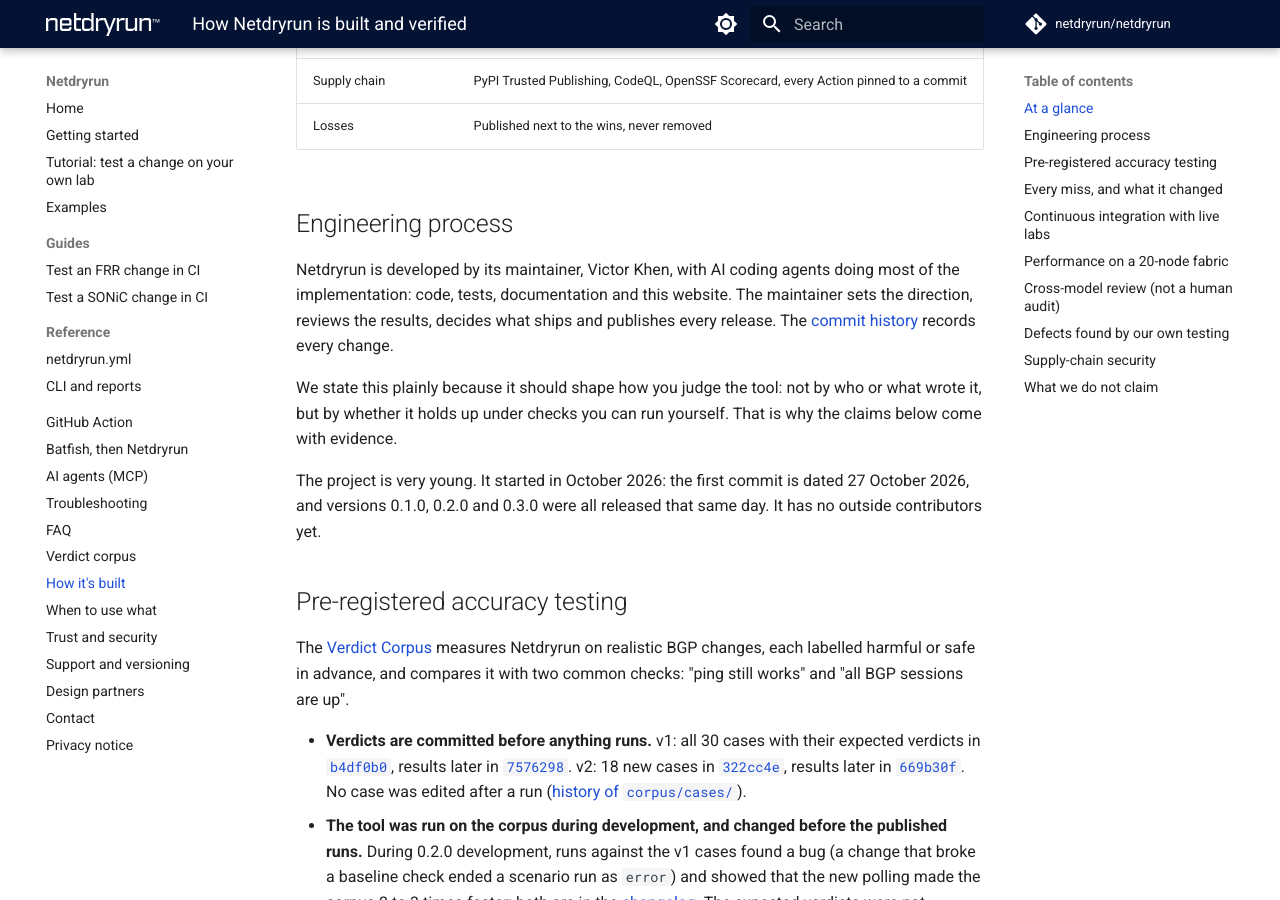
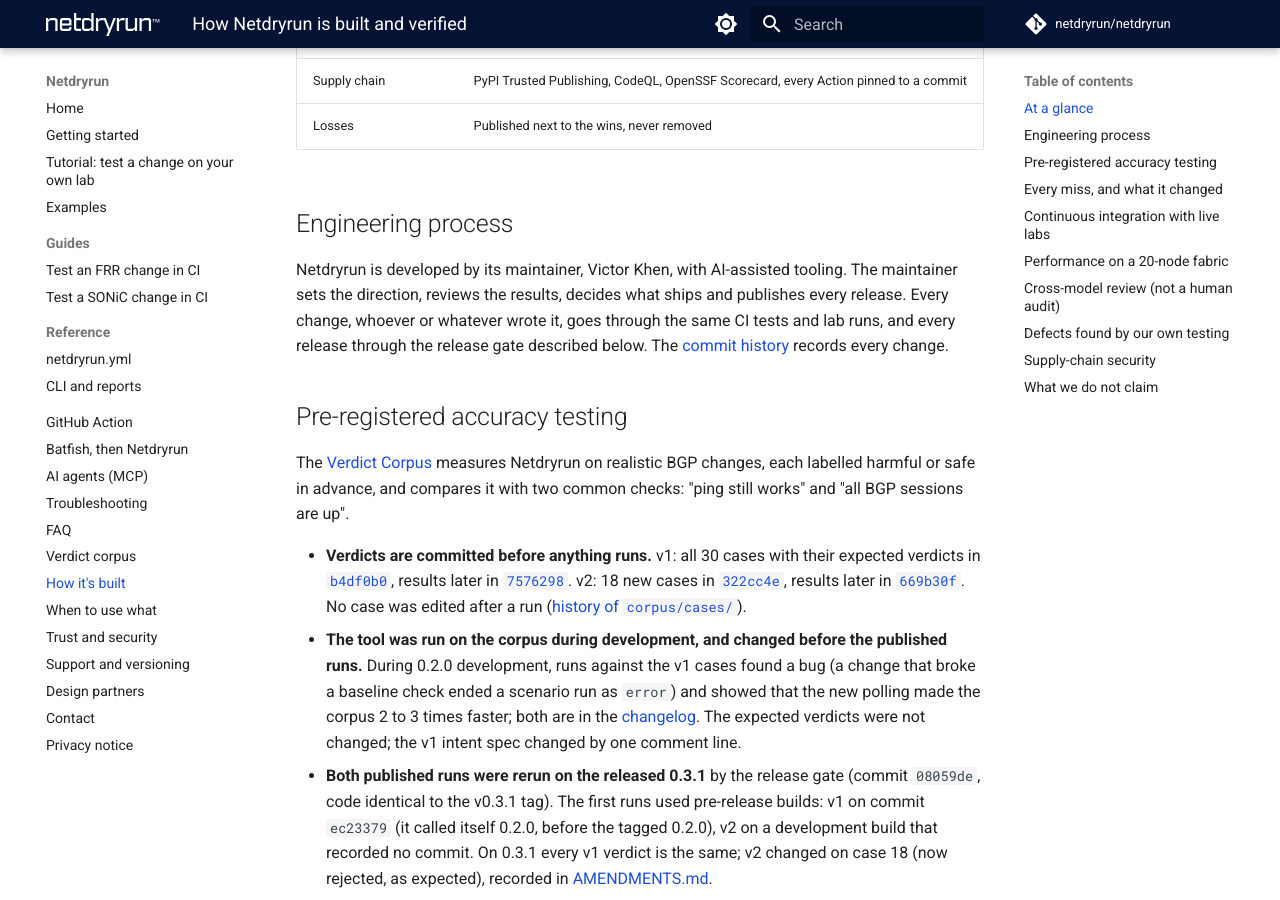
Before and after one commit to actions-marketplace-validations/netdryrun_Netdryrun, an MkDocs documentation site: the page built from website/docs/how-its-built.md, in a window 1280 px wide and 900 px high, scrolled down 685 px. Built offline with MkDocs 1.6.1 and Material for MkDocs 9.7.7, drawn with Linux system fonts in a browser that asks for light colours; plug-ins that fetch from the network failed and are left out; comment, search, counter and statistics services are not loaded; some of the changed text lies outside the part shown.

Commit message:
Public wording: drop maturity hedges that state no limitation
Status lines give the version and scope without 'early'; how-its-built
states AI-assisted development in one sentence and drops the founding
dates; README and llms.txt no longer headline who writes the code;
design-partners frames the offer without 'young'. sync_facts --check
now flags those hedges if they come back.

```diff
--- a/website/docs/how-its-built.md
+++ b/website/docs/how-its-built.md
@@ -21,11 +21,7 @@
 
 ## Engineering process
 
-Netdryrun is developed by its maintainer, Victor Khen, with AI coding agents doing most of the implementation: code, tests, documentation and this website. The maintainer sets the direction, reviews the results, decides what ships and publishes every release. The [commit history](https://github.com/netdryrun/netdryrun/commits/main) records every change.
-
-We state this plainly because it should shape how you judge the tool: not by who or what wrote it, but by whether it holds up under checks you can run yourself. That is why the claims below come with evidence.
-
-The project is very young. It started in October 2026: the first commit is dated 27 October 2026, and versions 0.1.0, 0.2.0 and 0.3.0 were all released that same day. It has no outside contributors yet.
+Netdryrun is developed by its maintainer, Victor Khen, with AI-assisted tooling. The maintainer sets the direction, reviews the results, decides what ships and publishes every release. Every change, whoever or whatever wrote it, goes through the same CI tests and lab runs, and every release through the release gate described below. The [commit history](https://github.com/netdryrun/netdryrun/commits/main) records every change.
 
 ## Pre-registered accuracy testing
 
@@ -97,7 +93,7 @@
 ## Supply-chain security
 
 - **Releases** are published to PyPI with Trusted Publishing, so no tokens are stored ([`release.yml`](https://github.com/netdryrun/netdryrun/blob/main/.github/workflows/release.yml)). A release fails if the tag and the package version differ.
-- **OpenSSF Scorecard** rates the repository's practices weekly and on every push ([current score](https://scorecard.dev/viewer/?uri=github.com/netdryrun/netdryrun)), including the areas where a young, single-maintainer project scores low.
+- **OpenSSF Scorecard** rates the repository's practices weekly and on every push ([current score](https://scorecard.dev/viewer/?uri=github.com/netdryrun/netdryrun)), including the checks where it scores low today; the viewer lists each one.
 - **CodeQL** scans the Python code and the workflows ([`codeql.yml`](https://github.com/netdryrun/netdryrun/blob/main/.github/workflows/codeql.yml)).
 - **Every third-party GitHub Action is pinned to a commit**, in the workflows and in [`action.yml`](https://github.com/netdryrun/netdryrun/blob/main/action.yml). Dependabot keeps the pins current.
 
--- a/website/docs/llms.txt
+++ b/website/docs/llms.txt
@@ -27,7 +27,7 @@
 <!-- facts:llms_corpus -->
 - [Verdict corpus](https://netdryrun.com/corpus/): 30 realistic BGP changes with pre-registered verdicts; Netdryrun 24/30, ping-only 20/30, sessions-up 15/30 correct
 <!-- /facts:llms_corpus -->
-- [How it's built](https://netdryrun.com/how-its-built/): AI agents write most of the code; how results are checked, with evidence links; what is not claimed
+- [How it's built](https://netdryrun.com/how-its-built/): how results are checked and released, with evidence links; what is not claimed
 
 ## Full documentation
 
```
Also changed, not shown: website/docs/design-partners.md (+2 -2 lines), website/docs/index.md (+1 -1 lines), website/docs/llms-full.txt (+5 -9 lines), website/docs/when-to-use-what.md (+1 -1 lines), README.md, 1 other file.
